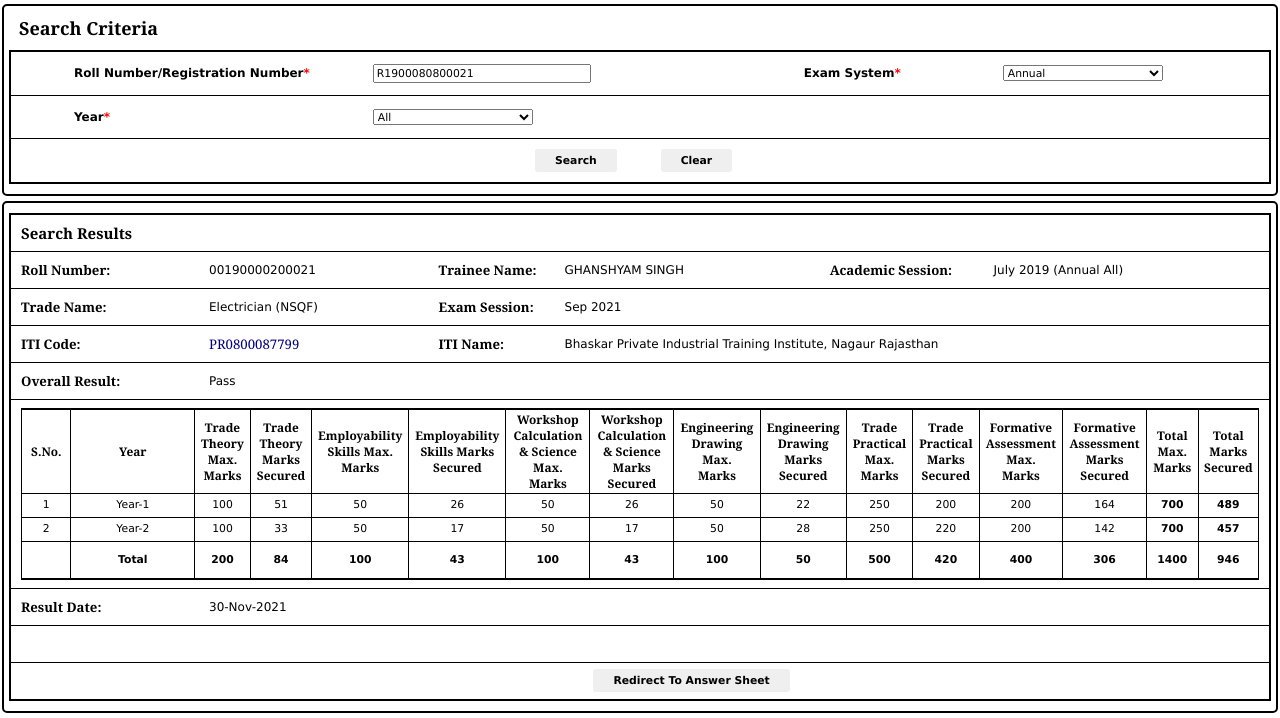
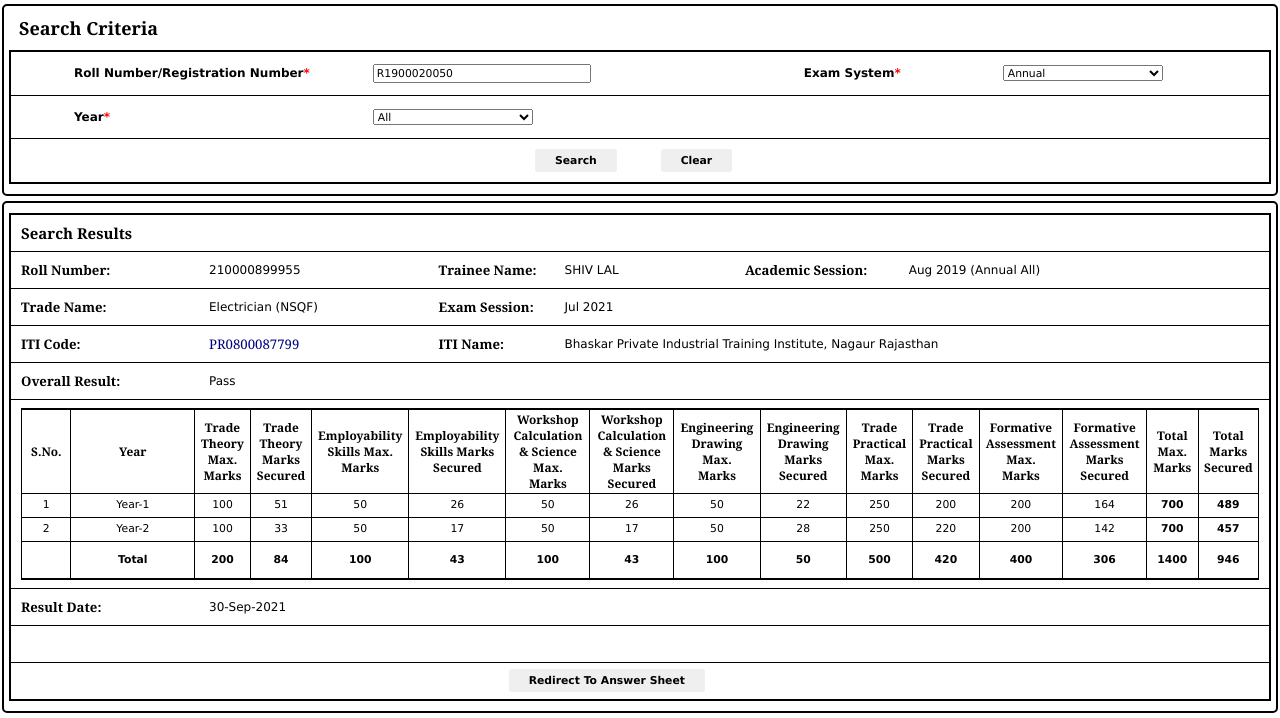
Before and after one commit to shubhamchhangani/simple-html, a plain HTML site: page marksheet14.html in a window 1280 px wide. Shown: the part 97-815 px from the top of the page. Drawn offline with Linux system fonts and the light colour scheme.

Commit message:
Update marksheet14.html

```diff
--- a/marksheet14.html
+++ b/marksheet14.html
@@ -1393,7 +1393,7 @@ End Menu
                   <input
                     name="ctl00$cphBody$txtRollNumber"
                     type="text"
-                    value="R1900080800021"
+                    value="R1900020050"
                     maxlength="14"
                     onkeypress="if (WebForm_TextBoxKeyHandler(event) == false) return false;"
                     id="cphBody_txtRollNumber"
@@ -1494,15 +1494,15 @@ End Menu
               <tr>
                 <th style="width: 15%">Roll Number:</th>
                 <td>
-                  <span id="cphBody_lblRollNumber">00190000200021</span>
+                  <span id="cphBody_lblRollNumber">210000899955</span>
                 </td>
                 <th style="width: 10%">Trainee Name:</th>
                 <td>
-                  <span id="cphBody_lblTraineeName">GHANSHYAM SINGH</span>
+                  <span id="cphBody_lblTraineeName">SHIV LAL</span>
                 </td>
                 <th style="width: 13%">Academic Session:</th>
                 <td>
-                  <span id="cphBody_lblAcademicSession">July 2019</span>
+                  <span id="cphBody_lblAcademicSession">Aug 2019</span>
                   (<span id="cphBody_lblSemester">Annual All</span>)
                 </td>
               </tr>
@@ -1513,7 +1513,7 @@ End Menu
                 </td>
                 <th>Exam Session:</th>
                 <td>
-                  <span id="cphBody_lblExamSession">Sep 2021</span>
+                  <span id="cphBody_lblExamSession">Jul 2021</span>
                 </td>
                 <th></th>
                 <td></td>
@@ -1708,7 +1708,7 @@ End Menu
               <tr>
                 <th>Result Date:</th>
                 <td colspan="5">
-                  <span id="cphBody_lblResultdate">30-Nov-2021</span>
+                  <span id="cphBody_lblResultdate">30-Sep-2021</span>
                 </td>
               </tr>
               <tr>
```
